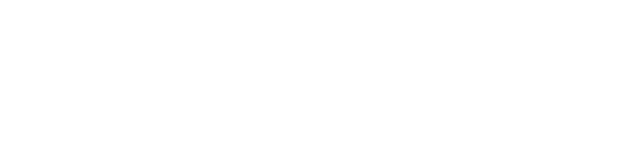
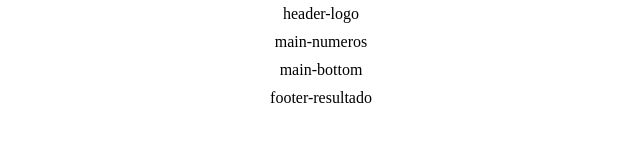
Before and after one commit to mfortunat0/mega-sena, a plain HTML site: page index.html in a window 1280 px wide. Shown: the whole page, without its empty margins (319-959 px from the left). Drawn offline with Linux system fonts and the light colour scheme.

Commit message:
criado as classes no css e as divs do layout inicial

```diff
--- a/css/style.css
+++ b/css/style.css
@@ -0,0 +1,26 @@
+*{
+    padding:0;
+    margin:0;
+    box-sizing: border-box;
+    text-decoration: none;
+}
+
+.container{
+    text-align: center;
+}
+
+.Header-logo{
+    padding: 5px;
+}
+
+.main-numeros{
+    padding: 5px;
+}
+
+.main-bottom{
+    padding: 5px;
+}
+
+.footer-resultado{
+    padding: 5px;
+}
--- a/index.html
+++ b/index.html
@@ -5,9 +5,23 @@
     <meta http-equiv="X-UA-Compatible" content="IE=edge">
     <meta name="viewport" content="width=device-width, initial-scale=1.0">
     <meta name="description" content="Simulador de Mega-Sena"/>
+    <link rel="stylesheet" href="css/style.css" media="screen">
     <title>Mega-Sena</title>
 </head>
 <body>
-
+    <div class="container">
+        <div class="Header-logo">
+            <p>header-logo</p>
+        </div>
+        <div class="main-numeros">
+            <p>main-numeros</p>
+        </div>
+        <div class="main-bottom">
+            <p>main-bottom</p>
+        </div>
+        <div class="footer-resultado">
+            <p>footer-resultado</p>
+        </div>
+    </div>
 </body>
 </html>
```
